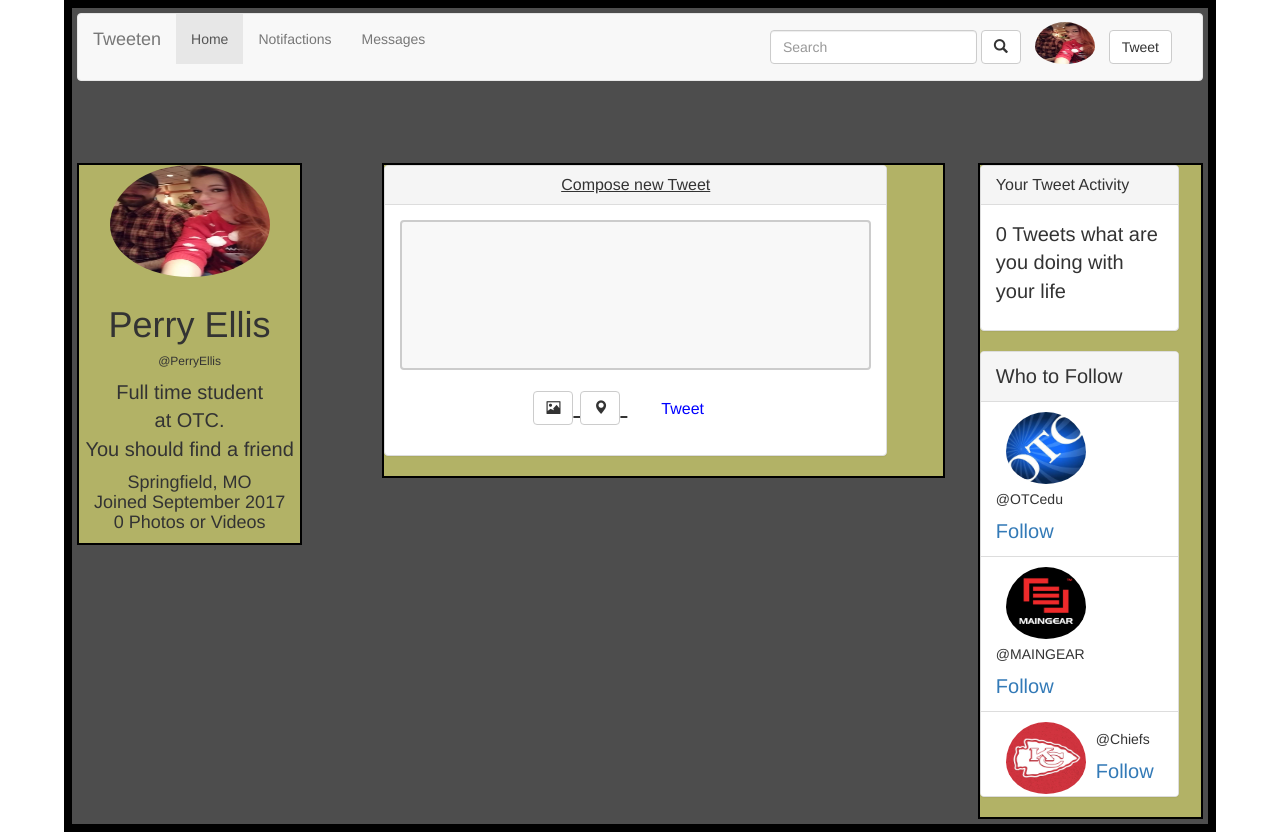
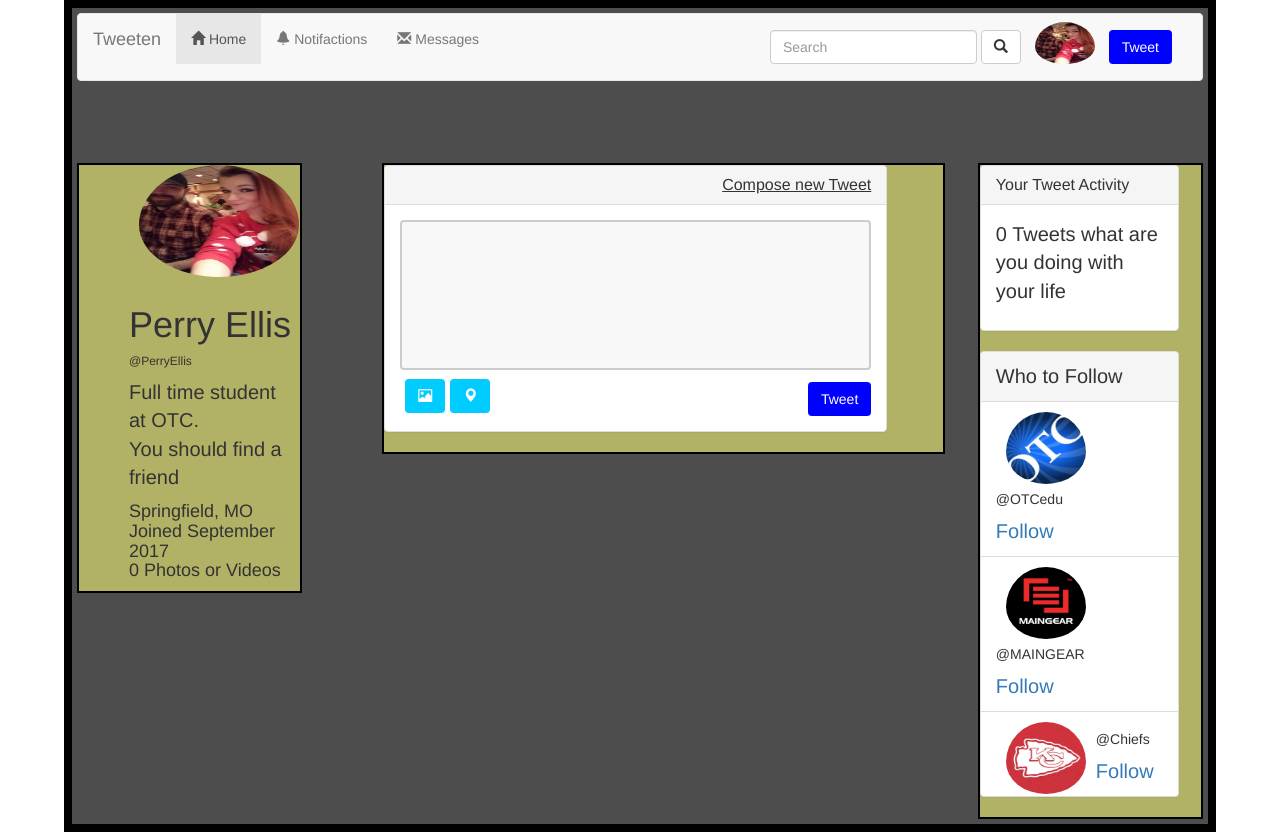
Before and after one commit to OTCCIS131/tweeten-perryellis, a website: page index.html in a window 1280 px wide. Drawn offline with nearby package versions, Linux system fonts and the light colour scheme.

Commit message:
added some glyphs

```diff
--- a/index.html
+++ b/index.html
@@ -30,9 +30,9 @@
     <!-- Collect the nav links, forms, and other content for toggling -->
     <div class="collapse navbar-collapse" id="bs-example-navbar-collapse-1">
       <ul class="nav navbar-nav">
-        <li class="active"><a href="#">Home <span class="sr-only">(current)</span></a></li>
-        <li><a href="#">Notifactions</a></li>
-        <li><a href="#">Messages</a></li>
+        <li class="active"><a href="#"> <span class="glyphicon glyphicon-home" aria-hidden="true"></span> Home <span class="sr-only">(current)</span></a></li>
+        <li><a href="#"><span class="glyphicon glyphicon-bell" aria-hidden="true"></span> Notifactions</a></li>
+        <li><a href="#"><span class="glyphicon glyphicon-envelope" aria-hidden="true"></span> Messages</a></li>
       </ul>
       <form class="navbar-form navbar-right">
         <div class="form-group">
@@ -42,7 +42,7 @@
 </button>
             <img class="imagenav" src="allie&i.jpg" alt="My amazing wife and I" >
         </div>
-        <button type="submit" class="btn btn-default">Tweet</button>
+        <button type="submit" class="btn btn-default1">Tweet</button>
       </form>
 
     </div><!-- /.navbar-collapse -->
@@ -67,9 +67,14 @@
                                             <form>
                                                     <textarea> </textarea>
                                              </form>
-                                             <button type="submit" class="btn btn-default"> <span class="glyphicon glyphicon-picture" aria-hidden="true"></span></button>
-                                             <button type="submit" class="btn btn-default"> <span class="glyphicon glyphicon-map-marker" aria-hidden="true"></span></button>
-                                             <input type="button" class="button" value="Tweet">
+                                             <div class="photobtn">
+                                             <button type="submit" class="btn btn-default2"> <span class="glyphicon glyphicon-picture" aria-hidden="true"></span></button>
+                                             <button type="submit" class="btn btn-default2"> <span class="glyphicon glyphicon-map-marker" aria-hidden="true"></span></button>
+                                            </div>
+
+                                             <div class="tweetbtn">
+                                             <button type="submit" class="btn btn-default1">Tweet</button>
+                                             </div>
                                     </div>
                                   </div>
                      </div>
--- a/style.css
+++ b/style.css
@@ -16,7 +16,9 @@
 	text-align: center;
 	margin-top: 2px;
 	border: black 2px solid;
-	background-color: #b2b266;
+    background-color: #b2b266;
+    text-align: left;
+   padding-left: 50px;
 }
 .column2{
     width: 50%;
@@ -27,7 +29,8 @@
 	text-align: center;
 	margin-top: 2px;
 	border: black 2px solid;
-	background-color: #b2b266;
+    background-color: #b2b266;
+    text-align: right;
 }
 textarea {
     width: 100%;
@@ -93,3 +96,15 @@ textarea {
 	padding-bottom: 8px;
 	width: 80px;
 }
+button{
+    background-color: blue;
+    color: white;
+}
+.tweetbtn{
+    float: right;
+}
+.btn-default2{
+    background-color: #00ccff;
+    float: left;
+    margin-left: 5px;
+}
```
